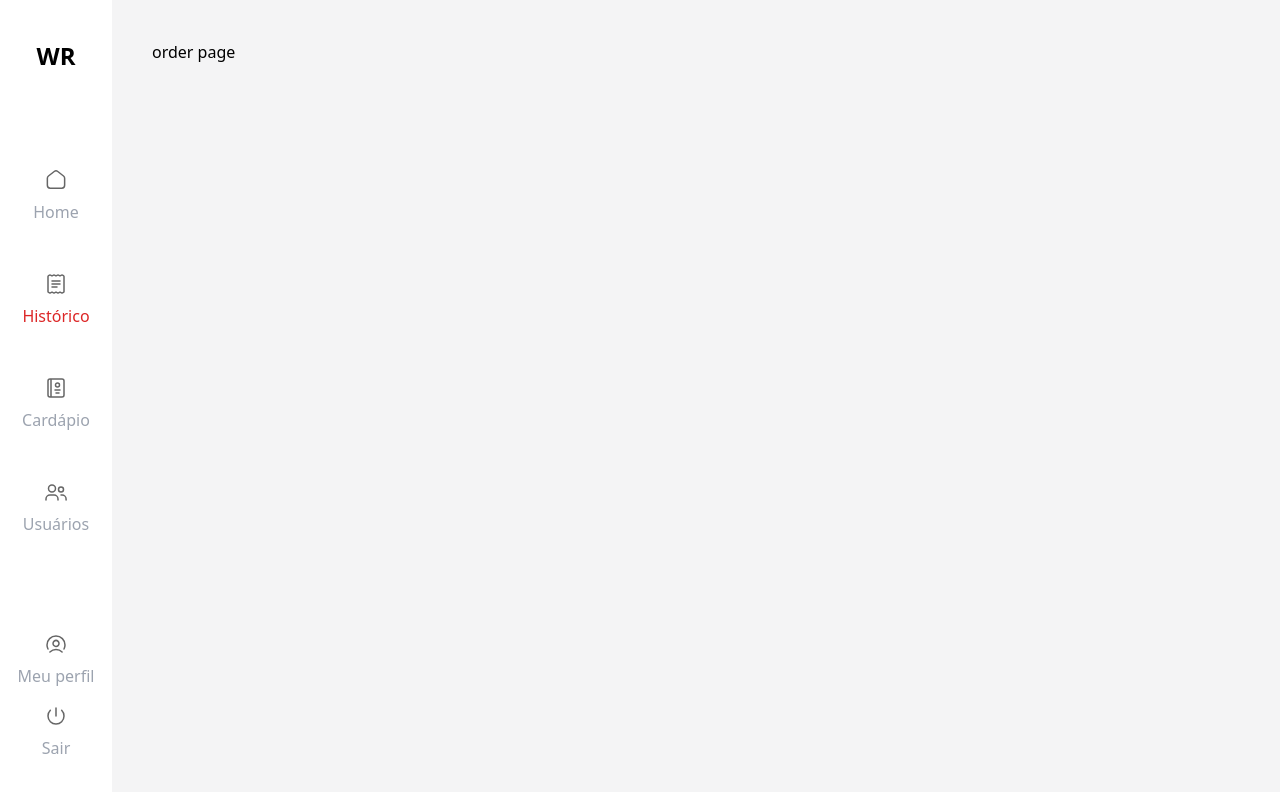
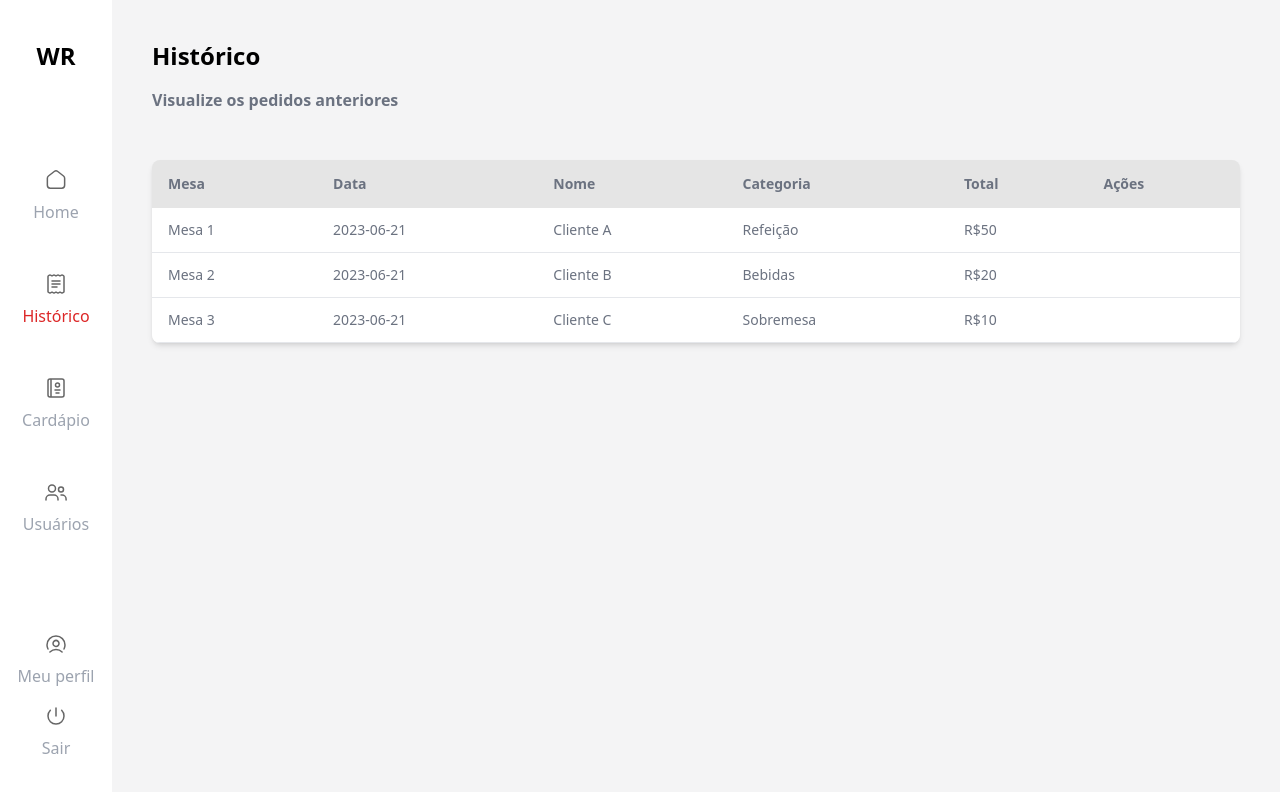
Before and after one commit to filipezaidan/waiterapp, a React (Vite) app in the folder web/: page /orders in a window 1280 px wide. Shown: the top 792 px of the page. Built offline with nearby package versions, Linux system fonts and the light colour scheme.

Commit message:
feat: add Table components

```diff
--- /dev/null
+++ b/web/src/components/Table.tsx
@@ -0,0 +1,57 @@
+interface ITable {
+    children: React.ReactNode;
+}
+
+interface ITableHead {
+    columns: string[];
+}
+
+type ITableRow = ITable;
+
+type ITableBody = ITable;
+
+export const Table = ({ children }: ITable) => {
+    return (
+        <div className="relative overflow-x-auto shadow-md sm:rounded-lg">
+            <table className="w-full text-sm text-left text-gray-500 dark:text-gray-400">
+                {children}
+            </table>
+        </div>
+    );
+};
+
+export const TableHead = ({ columns }: ITableHead) => {
+    return (
+        <thead className="h-12 text-gray-500 bg-neutral-200">
+            <tr>
+                {columns.map((column, index) => (
+                    <th key={index} scope="col" className="px-4 py-3">
+                        {column}
+                    </th>
+                ))}
+            </tr>
+        </thead>
+    );
+};
+
+export const TableRow = ({ children }: ITableRow) => {
+    return (
+        <tr className="bg-white border-b dark:bg-gray-800 dark:border-gray-700">
+            {children}
+        </tr>
+    );
+};
+
+export const TableTD = ({
+    children,
+    className,
+}: {
+    children: React.ReactNode;
+    className?: string | undefined;
+}) => {
+    return <td className={`px-4 py-3 ${className}`}>{children}</td>;
+};
+
+export const TableBody = ({ children }: ITableBody) => {
+    return <tbody>{children}</tbody>;
+};
--- a/web/src/pages/Order.tsx
+++ b/web/src/pages/Order.tsx
@@ -1,3 +1,76 @@
+import {
+    Table,
+    TableBody,
+    TableHead,
+    TableRow,
+    TableTD,
+} from "components/Table";
+
+const Header = () => {
+    return (
+        <div className="flex flex-col gap-4">
+            <div className="flex w-full justify-between">
+                <div className="flex item-center gap-3">
+                    {/* <img src={HomeIcon} className="w-8 h-8 " /> */}
+                    <span className="text-2xl font-semibold">Histórico</span>
+                </div>
+            </div>
+            <span className="text-base font-base font-semibold text-gray-500">
+                Visualize os pedidos anteriores
+            </span>
+        </div>
+    );
+};
+
+const TableOrders = () => {
+    const columns = ["Mesa", "Data", "Nome", "Categoria", "Total", "Ações"];
+    const data = [
+        {
+            table: "Mesa 1",
+            date: "2023-06-21",
+            name: "Cliente A",
+            category: "Refeição",
+            total: "R$50",
+        },
+        {
+            table: "Mesa 2",
+            date: "2023-06-21",
+            name: "Cliente B",
+            category: "Bebidas",
+            total: "R$20",
+        },
+        {
+            table: "Mesa 3",
+            date: "2023-06-21",
+            name: "Cliente C",
+            category: "Sobremesa",
+            total: "R$10",
+        },
+    ];
+    return (
+        <Table>
+            <TableHead columns={columns} />
+            <TableBody>
+                {data.map((order) => (
+                    <TableRow>
+                        <TableTD>{order.table}</TableTD>
+                        <TableTD>{order.date}</TableTD>
+                        <TableTD>{order.name}</TableTD>
+                        <TableTD>{order.category}</TableTD>
+                        <TableTD>{order.total}</TableTD>
+                        <TableTD>{/* actions in here */}</TableTD>
+                    </TableRow>
+                ))}
+            </TableBody>
+        </Table>
+    );
+};
+
 export const OrderPage = () => {
-    return <h1>order page</h1>;
+    return (
+        <div className="flex flex-col flex-1 gap-12">
+            <Header />
+            <TableOrders />
+        </div>
+    );
 };
```
